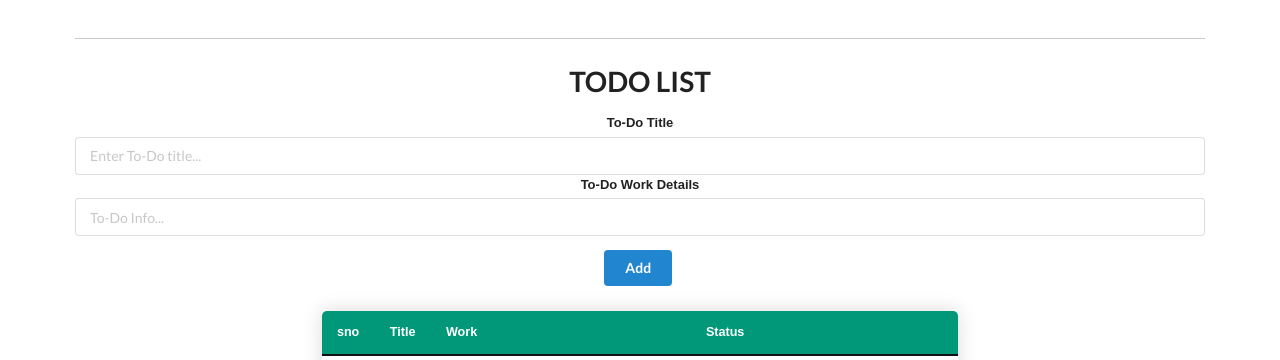
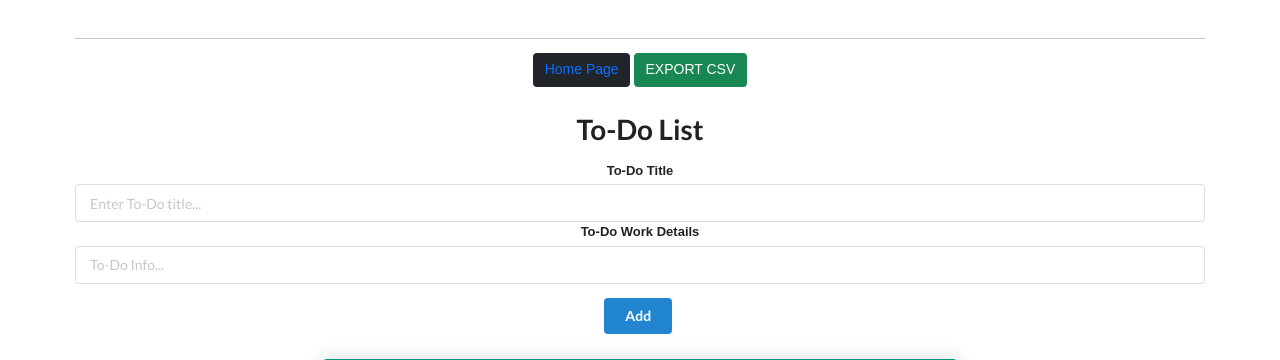
Before and after one commit to sanjayengineer121/To-Do-List, a Flask app: page /todo in a window 1280 px wide. Shown: the top 360 px of the page. Run offline with Flask 2, Linux system fonts and the light colour scheme; data comes from the database, SQL or seed files in the repository; both versions use the stored data as it was after the commit; some libraries are stand-ins or nearby versions.

Commit message:
Add files via upload

```diff
--- a/app.py
+++ b/app.py
@@ -16,7 +16,7 @@ db = SQLAlchemy(app)
 class TODO(db.Model):
     id = db.Column(db.Integer, primary_key=True)
     title = db.Column(db.String(100))
-    Work = db.Column(db.String(200))
+    Work = db.Column(db.String(500))
     Done = db.Column(db.Boolean)
 
     def to_dict(self):
@@ -73,7 +73,6 @@ def logi():
     print(Username)
     print(password)
 
-
     engine = create_engine('sqlite:///todolist.sqlite')
     Session = sessionmaker(bind=engine)
     import sqlalchemy
@@ -113,7 +112,6 @@ def adduser():
     else:
         return "password Not Matched kindly Try Again"
 
-
 @app.route("/add", methods=["POST"])
 def add():
     title = request.form.get("title")
@@ -141,6 +139,7 @@ def update1(todo_id):
 
 @app.route("/delete/<int:todo_id>")
 def delete(todo_id):
+
     todo = TODO.query.filter_by(id=todo_id).first()
     db.session.delete(todo)
     db.session.commit()
--- a/templates/base.html
+++ b/templates/base.html
@@ -3,7 +3,7 @@
   <head>
     <title>{{ title }}</title>
     <link rel="stylesheet" href="https://cdn.jsdelivr.net/npm/semantic-ui@2.4.2/dist/semantic.min.css">
-    <script src="https://cdn.jsdelivr.net/npm/semantic-ui@2.4.2/dist/semantic.min.js"></script>
+
     <meta name="viewport" content="width=device-width, initial-scale=1.0">
 
     <link href="https://cdn.jsdelivr.net/npm/bootstrap@5.0.1/dist/css/bootstrap.min.css" rel="stylesheet" integrity="sha384-+0n0xVW2eSR5OomGNYDnhzAbDsOXxcvSN1TPprVMTNDbiYZCxYbOOl7+AMvyTG2x" crossorigin="anonymous">
@@ -28,10 +28,10 @@
     });
     </script>
 
-    <script type="text/javascript" charset="utf8" src="https://code.jquery.com/jquery-3.6.0.min.js"></script>
-    <link rel='stylesheet' href='static/css/style.css'>
-    <script type="text/javascript" charset="utf8" src="https://cdn.datatables.net/1.10.25/js/jquery.dataTables.js"></script>
-    <script type="text/javascript" charset="utf8" src="https://cdn.datatables.net/1.10.25/js/dataTables.bootstrap5.js"></script>
+<script type="text/javascript" charset="utf8" src="https://code.jquery.com/jquery-3.6.0.min.js"></script>
+<link rel='stylesheet' href='static/css/style.css'>
+<script type="text/javascript" charset="utf8" src="https://cdn.datatables.net/1.10.25/js/jquery.dataTables.js"></script>
+<script type="text/javascript" charset="utf8" src="https://cdn.datatables.net/1.10.25/js/dataTables.bootstrap5.js"></script>
 
   </body>
 </html>
--- a/templates/data.html
+++ b/templates/data.html
@@ -1,7 +1,12 @@
 {% extends "base.html" %}
 
 {% block content %}
-    <h1 class="ui center aligned header">TODO LIST</h1>
+<button type="button" class="btn btn-dark" id="whatsapp"><a  href="/todos" style="text-decoration: none;">Home Page</a></button>
+
+
+<button type="button" class="btn btn-success" id="exportexcel">EXPORT CSV</button>
+
+    <h1 class="ui center aligned header">To-Do List</h1>
   <form class="ui form" action="/add" method="post">
     <div class="field">
         <label>To-Do Title</label>
--- a/templates/data1.html
+++ b/templates/data1.html
@@ -1,6 +1,11 @@
 {% extends "base.html" %}
 
 {% block content %}
+<button type="button" class="btn btn-dark" id="whatsapp"><a  href="/todo" style="text-decoration: none;">Admin Login</a></button>
+
+
+<button type="button" class="btn btn-success" id="exportexcel">EXPORT CSV</button>
+
     <h1 class="ui center aligned header">To-Do List</h1>
   <form class="ui form" action="/add" method="post">
     <div class="field">
@@ -11,7 +16,6 @@
 
     </div>
     <button class="ui blue button" type="submit">Add</button>
-
 
 </form>
 
--- a/templates/login.html
+++ b/templates/login.html
@@ -24,8 +24,9 @@
                 <label>Greeting Message</label>
                 <input type="text" name="password" placeholder="Password**.."><br>
             </div>
-            <button class="ui blue button" type="submit">Login Here</button>
-			<button type="button" class="btn btn-warning" id="singup"><a  href="/signup" style="text-decoration: none;">Create Account Here</a></button>
+            <button type="button" class="btn btn-warning" id="singup"><a  href="/signup" style="text-decoration: none;">Login Admin</a></button>
+			<button class="ui blue button" type="submit">Login Here</button>
+            <button type="button" class="btn btn-warning" id="singup"><a  href="/signup" style="text-decoration: none;">Create Account Here</a></button>
         </form>
 </div>
 </body>
```
Also changed, not shown: todolist.sqlite.
